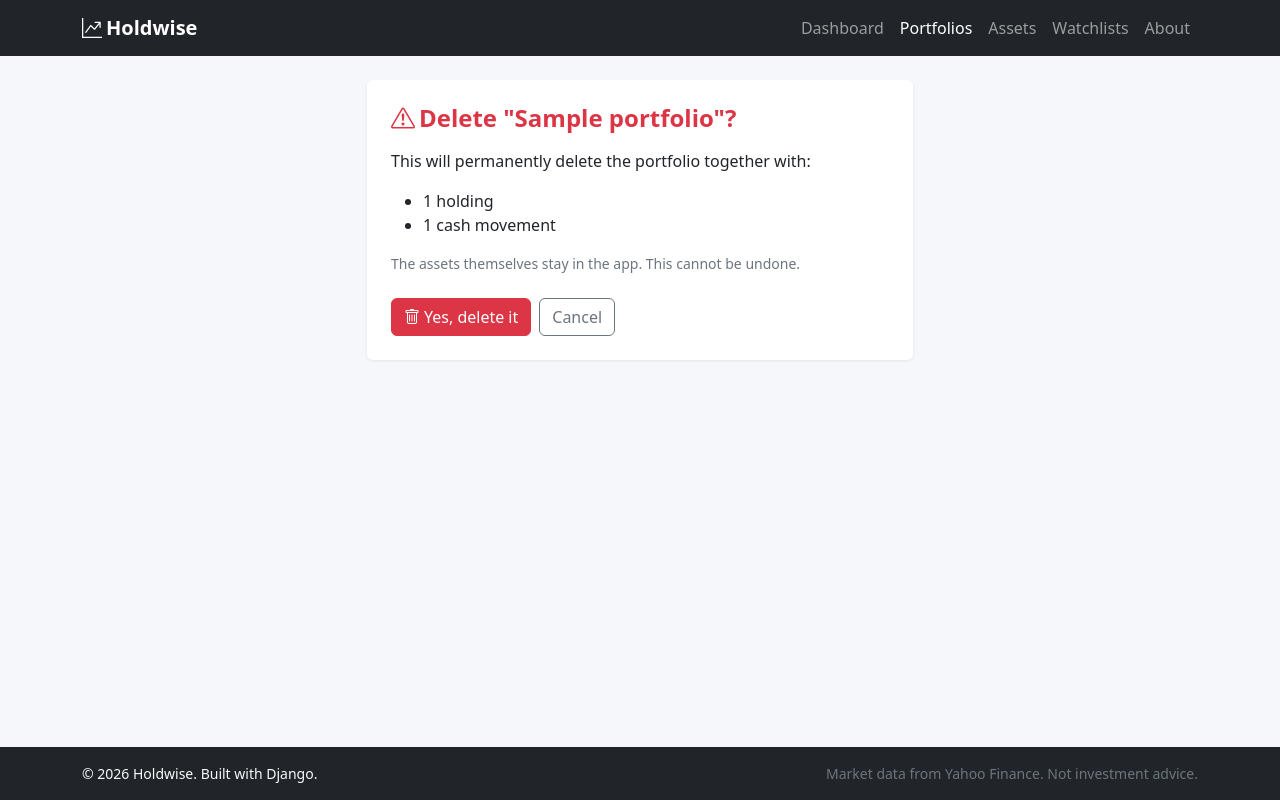
After one commit to gaydazhiev-aleksander/holdwise, a Django app: page /portfolios/1/delete/ in a window 1280 px wide. The commit adds this page. Run offline with Django 5.2, Linux system fonts and the light colour scheme; tables that the repository leaves empty hold one stand-in row (values such as "Sample post").

Commit message:
Add portfolio delete page with confirmation

```diff
--- a/portfolios/urls.py
+++ b/portfolios/urls.py
@@ -1,6 +1,6 @@
 from django.urls import path
 
-from .views import PortfolioDetailView, PortfolioListView, PortfolioCreateView, PortfolioUpdateView
+from .views import PortfolioDetailView, PortfolioListView, PortfolioCreateView, PortfolioUpdateView, PortfolioDeleteView
 
 app_name = 'portfolios'
 
@@ -9,4 +9,5 @@ urlpatterns = [
     path('create/', PortfolioCreateView.as_view(), name='create'),
     path('<int:pk>/', PortfolioDetailView.as_view(), name='detail'),
     path('<int:pk>/update/', PortfolioUpdateView.as_view(), name='edit'),
+    path('<int:pk>/delete/', PortfolioDeleteView.as_view(), name='delete'),
 ]
--- a/portfolios/views.py
+++ b/portfolios/views.py
@@ -1,5 +1,6 @@
 from django.contrib.messages.views import SuccessMessageMixin
-from django.views.generic import CreateView, DetailView, ListView, UpdateView
+from django.urls import reverse_lazy
+from django.views.generic import CreateView, DetailView, ListView, UpdateView, DeleteView
 
 from .forms import PortfolioForm
 from .models import Portfolio
@@ -35,3 +36,13 @@ class PortfolioUpdateView(SuccessMessageMixin, UpdateView):
     form_class = PortfolioForm
     template_name = 'portfolios/portfolio_form.html'
     success_message = 'Portfolio "%(name)s" was updated.'
+
+
+class PortfolioDeleteView(SuccessMessageMixin, DeleteView):
+    model = Portfolio
+    template_name = 'portfolios/portfolio_confirm_delete.html'
+    context_object_name = 'portfolio'
+    success_url = reverse_lazy('portfolios:list')
+
+    def get_success_message(self, cleaned_data):
+        return f'Portfolio "{self.object.name}" was deleted'
--- /dev/null
+++ b/templates/portfolios/portfolio_confirm_delete.html
@@ -0,0 +1,29 @@
+{% extends 'base.html' %}
+
+{% block title %}Delete {{ portfolio.name }}{% endblock %}
+
+{% block content %}
+    <div class="row justify-content-center">
+        <div class="col-lg-6">
+            <div class="card border-danger">
+                <div class="card-body p-4">
+                    <h1 class="h4 fw-bold text-danger mb-3">
+                        <i class="bi bi-exclamation-triangle me-1"></i>Delete "{{ portfolio.name }}"?
+                    </h1>
+                    <p>This will permanently delete the portfolio together with:</p>
+                    <ul>
+                        <li>{{ portfolio.holdings.count }} holding{{ portfolio.holdings.count|pluralize }}</li>
+                        <li>{{ portfolio.cash_movements.count }} cash movement{{ portfolio.cash_movements.count|pluralize }}</li>
+                    </ul>
+                    <p class="text-secondary small">The assets themselves stay in the app. This cannot be undone.</p>
+
+                    <form method="post" class="d-flex gap-2 mt-4">
+                        {% csrf_token %}
+                        <button type="submit" class="btn btn-danger"><i class="bi bi-trash me-1"></i>Yes, delete it</button>
+                        <a href="{{ portfolio.get_absolute_url }}" class="btn btn-outline-secondary">Cancel</a>
+                    </form>
+                </div>
+            </div>
+        </div>
+    </div>
+{% endblock %}
--- a/templates/portfolios/portfolio_detail.html
+++ b/templates/portfolios/portfolio_detail.html
@@ -22,7 +22,7 @@
         </div>
             <div class="d-flex gap-2">
             <a href="{% url 'portfolios:edit' pk=portfolio.pk %}" class="btn btn-outline-dark"><i class="bi bi-pencil me-1"></i>Edit</a>
-            {# step 9.4: Delete button goes here #}
+            <a href="{% url 'portfolios:delete' pk=portfolio.pk %}" class="btn btn-outline-danger"><i class="bi bi-trash me-1"></i>Delete</a>
         </div>
     </div>
 
```
